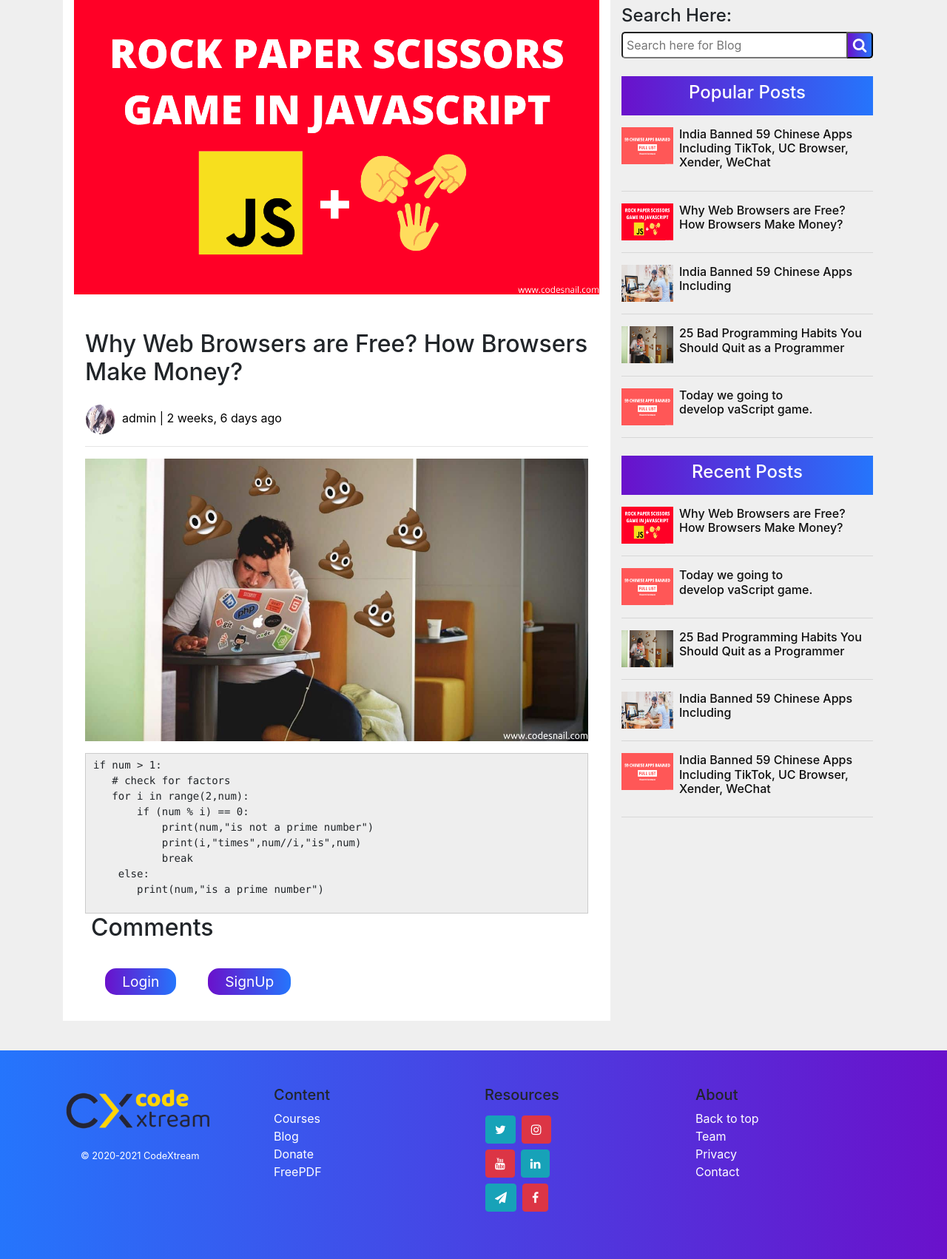
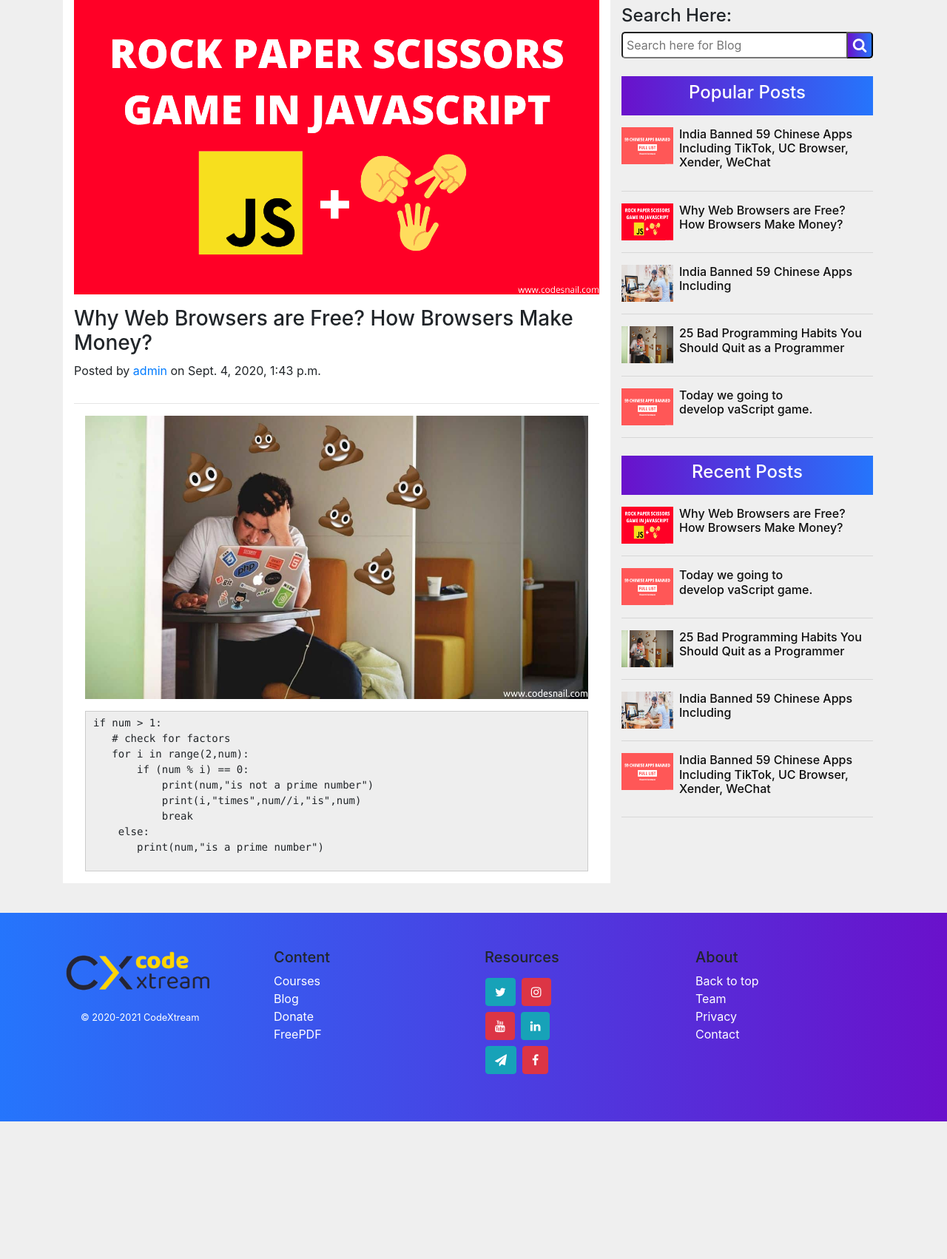
Before and after one commit to h-rex/codextream, a Django app: a page that uses templates/blog/blogPost.html in a window 1280 px wide. Shown: the part 105-1807 px from the top of the page at 74% size. After the commit the page ends 1621 px from the top, so only its background shows below. Run offline with Django 3.2, Linux system fonts and the light colour scheme; data comes from the database, SQL or seed files in the repository; some libraries are stand-ins or nearby versions.

Commit message:
Update blogPost.html

```diff
--- a/templates/blog/blogPost.html
+++ b/templates/blog/blogPost.html
@@ -11,124 +11,22 @@
   <div class="row">
     <div class="col-xl-8 single-content pb-3 home-background">
 
-                <p class="mb-5">
+                <p class="mb-3">
                     <img src="{{post.img.url}}" alt="Image" class="img-fluid mt-3">
                 </p>
-                <div class="container">
-                    <h2 class="mb-4">
-                    {{post.title}}
-                </h2>
-                    <div class="post-meta d-flex ml-3 mb-3">
-
-                    <div class="vcard">
-<!--                        <span class="d-block"><a href="#">{{post.user.username}}</a></span>-->
-                        <div class="row">
-                        <a href="#" style="text-decoration: none; color: black;">
-                      <img src="{% static 'images/devdarji.jpg' %}" class="rounded-circle home-profile" style="height: 40px; width: 40px;" >&nbsp;&nbsp;{{post.author}} | {{post.upload_time|timesince}} ago</a>
-                            </div>
-                    </div>
-
-                </div>
-                     <hr>
-                </div>
-
-
-
+              <div class="row">
+				<div class="col-sm-12">
+					<div class="page-header">
+						<h3>{{post.title}}</h3>
+						<p>Posted by <span class="glyphicon glyphicon-user"></span> <a href="#">{{post.author}}</a> on
+                            <span class="glyphicon glyphicon-time"></span>{{post.upload_time}}</p>
+					</div>
+				</div>
+			</div>
+<hr>
                 <div class="container">
                     {{post.body_text|safe}}
                 </div>
-
-
-        <div class="container ml-2">
-          <div class="section-title">
-            <h2 class="mb-3">Comments</h2>
-          </div>
-          {% if user.is_authenticated %}
-
-
-          <ul class="comment-list">
-            {% for cm in comments %}
-            <div class="comment">
-                <div class="row">
-              <div class="col-sm-1">
-                <img src="{% static 'images/banner.jpg' %}" class="rounded-circle mt-3" style="height:45px; width:45px;" alt="Image placeholder">
-              </div>
-              <div class="col-sm-10">
-                <h4>{{cm.0.user.username}}</h4>
-                <div class="meta">{{cm.0.time}}</div>
-                <p>{{cm.0.comm}}</p>
-                <p id="{{cm.0.id}}"><button onclick="ReplyForm('{{cm.0.id}}')" class="reply signupbtn mt-0 mb-0">Reply</button></p>
-              </div>
-            </div>
-
-
-              <div class="children ml-5">
-                {% for subc in cm.1 %}
-                <div class="comment">
-                    <div class="row">
-                  <div class="col-sm-1">
-                    <img src="{% static 'images/banner.jpg' %}" class="rounded-circle mt-3" style="height:45px; width:45px;" alt="Image placeholder">
-                  </div>
-                  <div class="col-sm-10 ml-2">
-                    <h3>{{subc.user.username}}</h3>
-                    <div class="meta">{{subc.time}}</div>
-                    <p>{{subc.comm}}</p>
-
-                  </div>
-                        </div>
-                </div>
-                {% endfor %}
-              </div>
-            </div>
-            {% endfor %}
-          </ul>
-          <!-- END comment-list -->
-          <script type="text/javascript">
-            function ReplyForm(id) {
-              let elm = `<form method="POST" class="p-3 bg-dark">
-                            {% csrf_token %}
-                            <div class="form-group">
-                            <input type='text' value='${id}' name='comm_id' style="display:none;" readonly/>
-                              <label for="message" style="color:white;">Comment</label>
-                              <textarea name="comm" id="message" cols="30" rows="3" class="form-control" required></textarea>
-                            </div>
-                            <div class="form-group">
-                              <input type="submit" value="Post Comment" class="signupbtn btn btn-primary mb-0">
-                            </div>
-                          </form>`;
-              document.getElementById(id).innerHTML = elm;
-
-            }
-          </script>
-          <div class="comment-form-wrap">
-            <div class="section-title">
-              <h2 class="mb-4">Leave a comment</h2>
-            </div>
-            <form method="POST" class="p-3 bg-dark">
-              {% csrf_token %}
-              <div class="form-group">
-                <label for="message" style="color:white;">Comment</label>
-                <textarea name="comm" id="message" cols="30" rows="3" class="form-control" required></textarea>
-              </div>
-              <div class="form-group">
-                <input type="submit" value="Post Comment" class="signupbtn btn btn-sm mb-0">
-              </div>
-
-            </form>
-          </div>
-          {% else %}
-          <button class="signupbtn btn btn-sm"><a href="{% url 'account_login' %}" style="text-decoration:none; color:white;">Login</a></button>
-          <button class="signupbtn btn btn-sm"><a href="{% url 'account_signup' %}" style="text-decoration:none; color:white;">SignUp</a></button>
-          {% endif %}
-        </div>
-
-
-
-
-
-
-
-
             </div>
 
     <aside class="col-lg-4 blog-sidebar">
@@ -194,5 +92,4 @@
     </div>
 </div>
 
-
 {% endblock %}
```
